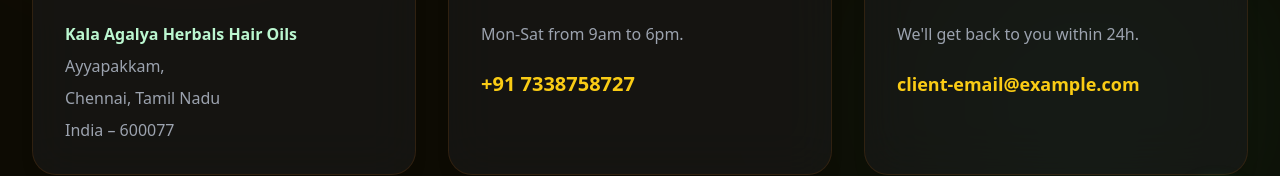
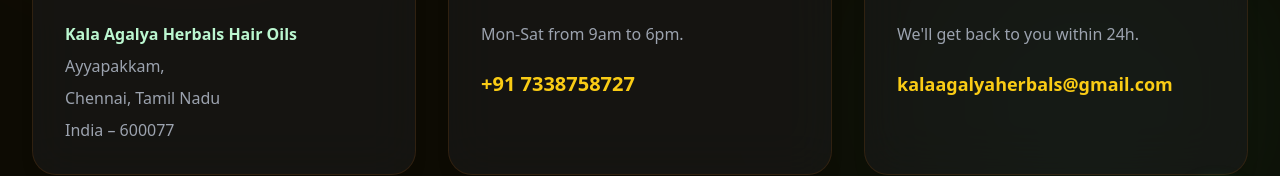
Before and after one commit to SarvothyanS0/Kala-Agalya-Herbals, a React (Vite) app in the folder client/: page /contact in a window 1280 px wide. Shown: the part 506-682 px from the top of the page. Built offline with nearby package versions, Linux system fonts and the light colour scheme; no server answers.

Commit message:
email updated

```diff
--- a/client/src/Contact.jsx
+++ b/client/src/Contact.jsx
@@ -14,7 +14,7 @@
       "name": "Kala Agalya Herbals",
       "image": "https://kalaagalyaherbals.com/images/icons/logo.png",
       "telephone": "+91-7338758727",
-      "email": "client-email@example.com",
+      "email": "kalaagalyaherbals@gmail.com",
       "address": {
         "@type": "PostalAddress",
         "streetAddress": "Ayyapakkam",
@@ -95,8 +95,8 @@
             </div>
             <h3 className="text-2xl font-bold text-white mb-4">Email Us</h3>
             <p className="text-gray-400 mb-6">We'll get back to you within 24h.</p>
-            <a href="mailto:client-email@example.com" className="inline-block text-lg font-bold text-yellow-400 hover:text-green-300 break-all group-hover:scale-105 transition-transform">
-              client-email@example.com
+            <a href="mailto:kalaagalyaherbals@gmail.com" className="inline-block text-lg font-bold text-yellow-400 hover:text-green-300 break-all group-hover:scale-105 transition-transform">
+             kalaagalyaherbals@gmail.com
             </a>
           </div>
 
--- a/client/src/PrivacyPolicy.jsx
+++ b/client/src/PrivacyPolicy.jsx
@@ -93,7 +93,7 @@
                       <div className="mt-4 bg-green-900/10 p-6 rounded-2xl border border-yellow-500/20 flex flex-col md:flex-row gap-8 items-start md:items-center">
                           <div>
                               <p className="text-sm text-gray-400 uppercase tracking-widest mb-1">Email Us</p>
-                              <a href="mailto:client-email@example.com" className="text-lg text-white font-medium hover:text-yellow-400 transition-colors">client-email@example.com</a>
+                              <a href="mailto:client-email@example.com" className="text-lg text-white font-medium hover:text-yellow-400 transition-colors">kalaagalyaherbals@gmail.com</a>
                           </div>
                           <div className="hidden md:block w-px h-12 bg-yellow-500/20"></div>
                            <div>
--- a/client/src/TermsOfService.jsx
+++ b/client/src/TermsOfService.jsx
@@ -26,7 +26,7 @@
         <div className="bg-[#1c1b1b]/40 backdrop-blur-md rounded-3xl border border-yellow-900/30 p-8 md:p-12 shadow-2xl space-y-12">
 
             <p className="text-lg leading-relaxed text-gray-300 border-b border-yellow-900/30 pb-8">
-              By accessing and using the website of <strong className="text-yellow-400">Kala Agalya Herbals Hair Oils</strong>, you agree to be bound by the following Terms and Conditions. Please read them carefully.
+              By accessing and using the website of <strong className="text-yellow-400">KALA AGALYA HERBALSKALAVATHI H</strong>, you agree to be bound by the following Terms and Conditions. Please read them carefully.
             </p>
 
             <div className="grid gap-10">
```
